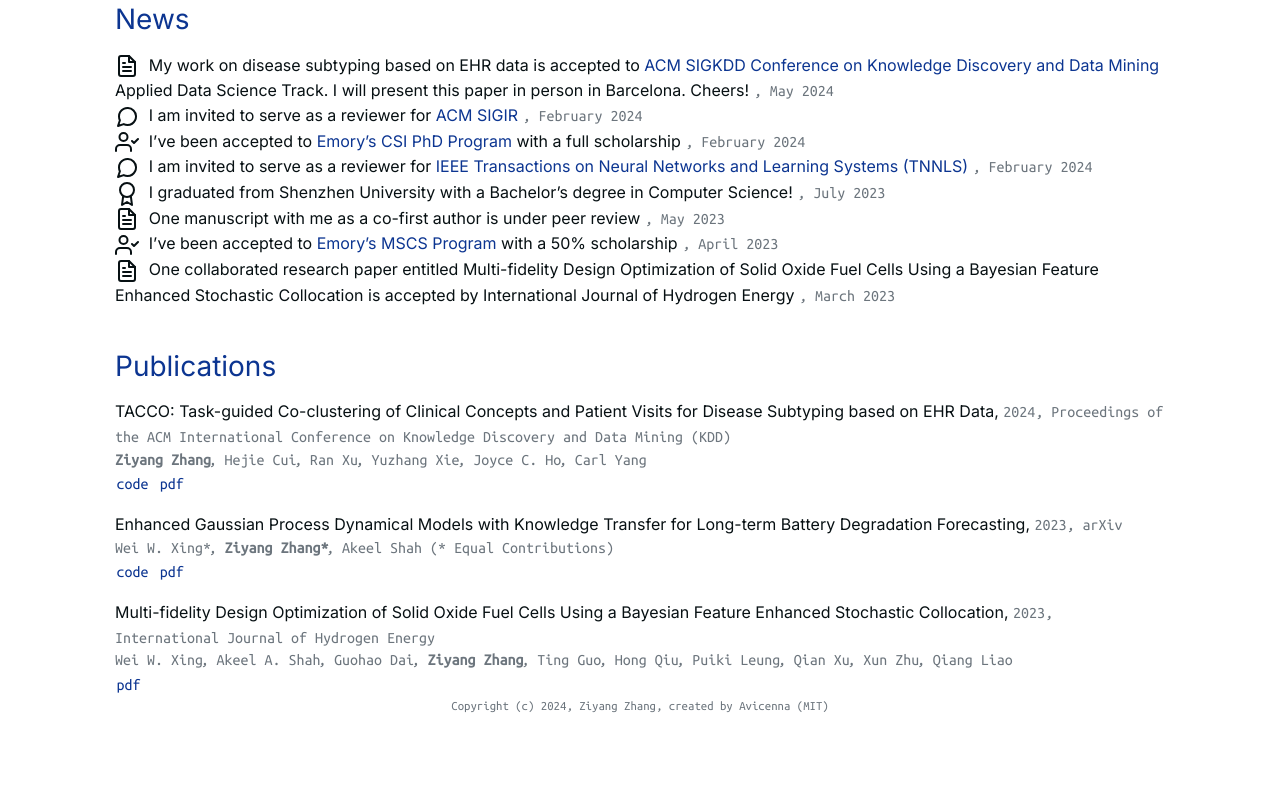
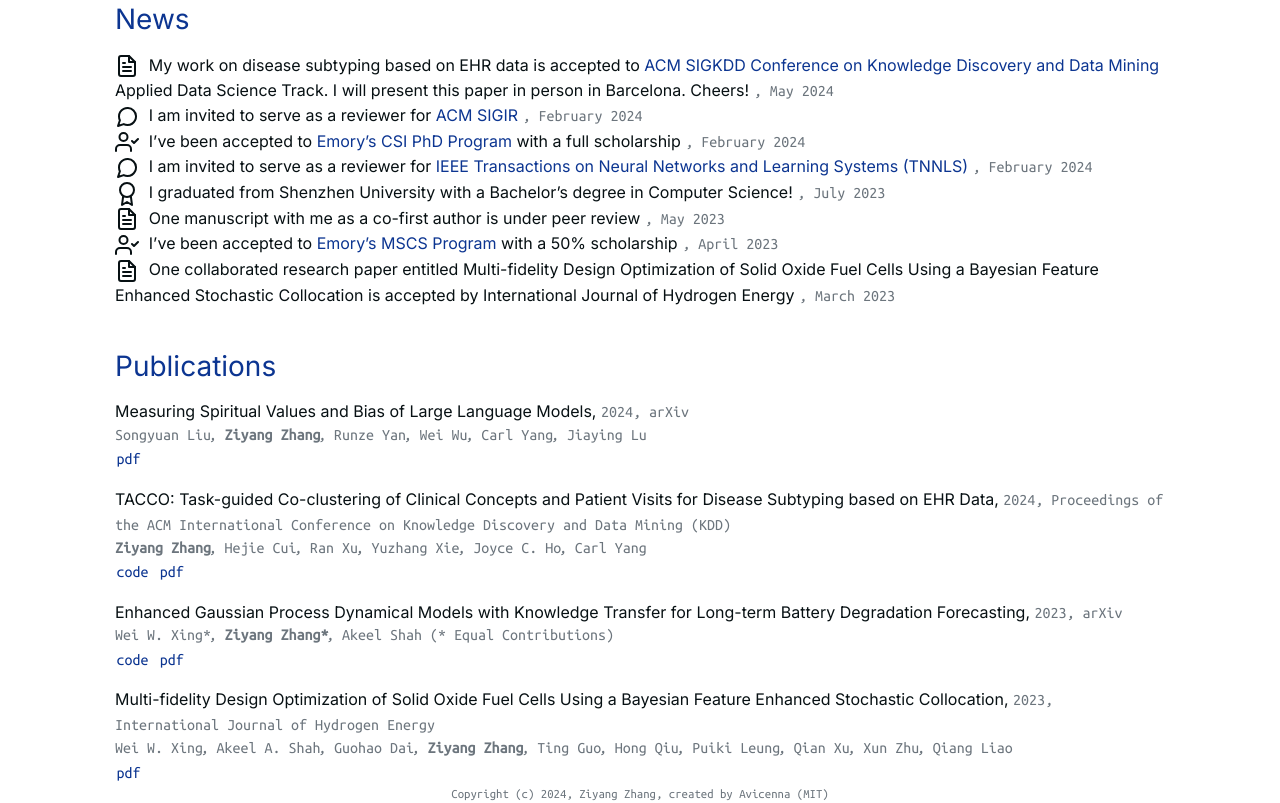
Before and after one commit to PericlesHat/ziyang_hugo, a plain HTML site: page public/index.html in a window 1280 px wide. Shown: the part 758-1561 px from the top of the page. Before the commit the page ends 1474 px from the top, so only its background shows below. Drawn offline with nearby package versions, Linux system fonts and the light colour scheme; some icons are missing; a web font is replaced by a local one.

Commit message:
Add files via upload

```diff
--- a/public/index.html
+++ b/public/index.html
@@ -509,6 +509,112 @@
 
             <div class="section-1 w-100">
                 <span>
+                    Measuring Spiritual Values and Bias of Large Language Models,
+                </span>
+
+                <span class="text-muted publication-date">
+                    2024,
+                </span>
+
+                <span class="text-muted publication-name">
+                    arXiv
+                </span>
+
+            </div>
+
+            <div class="section-2 text-muted w-100">
+
+
+
+
+                <span class="text-muted">
+
+                    Songyuan Liu
+                </span>
+
+
+                <span class="separator">
+                    ,
+                </span>
+
+
+                <span class="text-muted">
+
+                        <span style="font-weight: 700;">Ziyang Zhang</span>
+                </span>
+
+
+                <span class="separator">
+                    ,
+                </span>
+
+
+                <span class="text-muted">
+
+                    Runze Yan
+                </span>
+
+
+                <span class="separator">
+                    ,
+                </span>
+
+
+                <span class="text-muted">
+
+                    Wei Wu
+                </span>
+
+
+                <span class="separator">
+                    ,
+                </span>
+
+
+                <span class="text-muted">
+
+                    Carl Yang
+                </span>
+
+
+                <span class="separator">
+                    ,
+                </span>
+
+
+                <span class="text-muted">
+
+                    Jiaying Lu
+                </span>
+
+
+
+
+
+            </div>
+
+
+
+            <div class="section-3  w-100">
+
+
+                <a class="main_color text-decoration-none rounded" href="https://rawcdn.githack.com/PericlesHat/old.blog/22f69de0d5ad2ec55b666e7b99283da2d980c941/ESC.pdf" target="_blank">
+                    pdf
+                </a>
+
+
+            </div>
+
+
+
+
+        </div>
+
+
+        <div class="publication row  w-100">
+
+            <div class="section-1 w-100">
+                <span>
                     TACCO: Task-guided Co-clustering of Clinical Concepts and Patient Visits for Disease Subtyping based on EHR Data,
                 </span>
 
```
